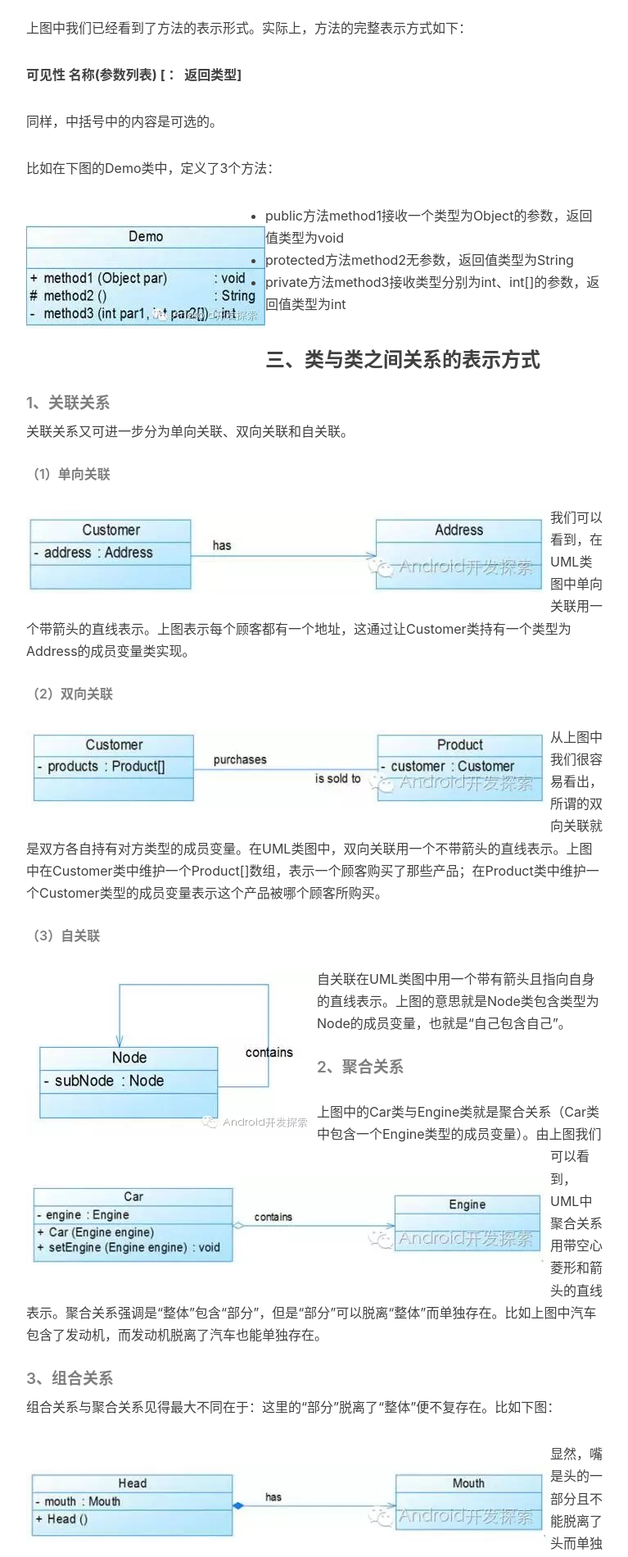
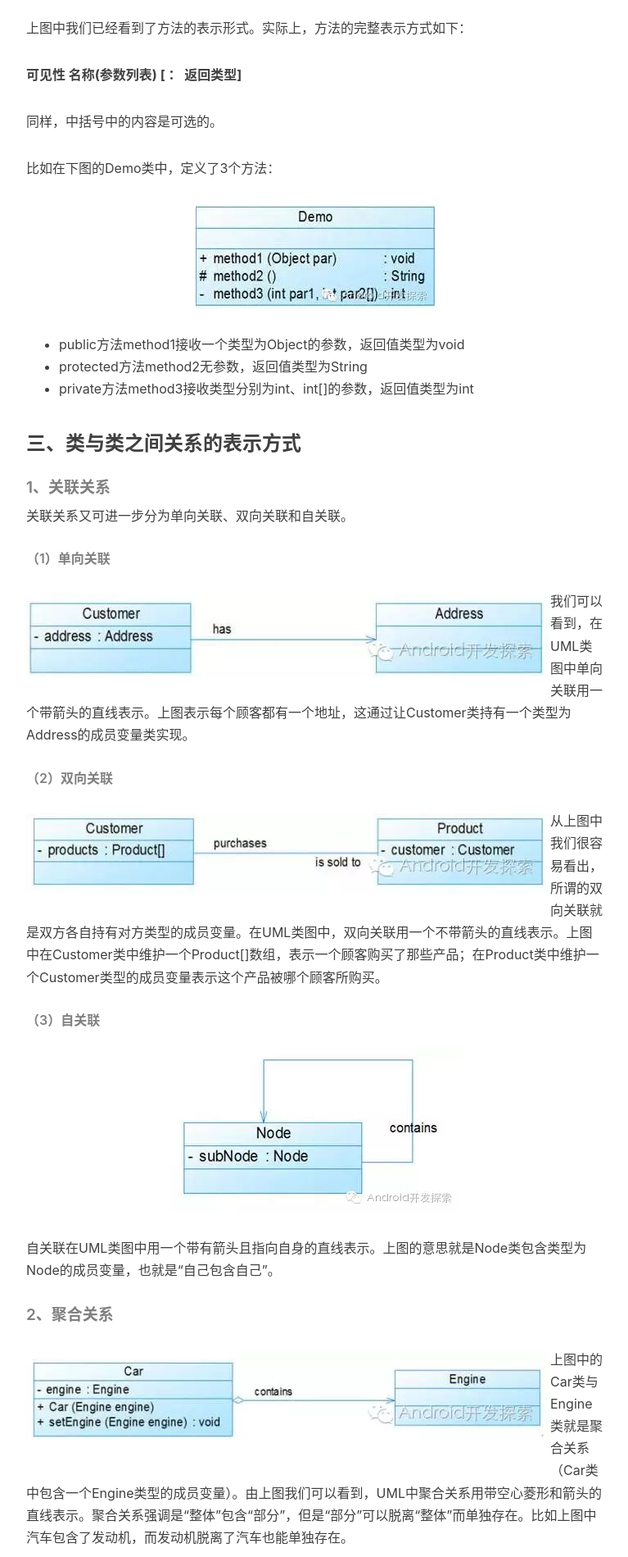
Before and after one commit to tongyongtao/tongyongtao.github.io, a Jekyll site: the page built from _posts/2024-07-01-五分钟读懂UML类图.md, in a window 1280 px wide. Shown: the part 1493-3392 px from the top of the page at 82% size, without its empty margins (233-1000 px from the left). Built offline with Jekyll 4.4.1, drawn with Linux system fonts in a browser that asks for light colours; nearby versions of some CDN libraries; comment, search, counter and statistics services are not loaded.

Commit message:
update blog

```diff
--- a/_posts/2024-07-01-五分钟读懂UML类图.md
+++ b/_posts/2024-07-01-五分钟读懂UML类图.md
@@ -57,7 +57,7 @@ typora-root-url: ../../blog
 
 比如在下图的Demo类中，定义了3个方法：
 
-<img src="/assets/images/617148-20160612222105058-2140837213.jpg" alt="img" style="zoom:100%;" align=left />
+<img src="/assets/images/617148-20160612222105058-2140837213.jpg" alt="img" style="zoom:100%;" />
 
 
 
@@ -95,7 +95,7 @@ typora-root-url: ../../blog
 
 ###### （3）自关联
 
-<img src="/assets/images/617148-20160612225239636-76459111.jpg" alt="img" style="zoom:100%;" align=left />
+<img src="/assets/images/617148-20160612225239636-76459111.jpg" alt="img" style="zoom:100%;" />
 
 
 
```
